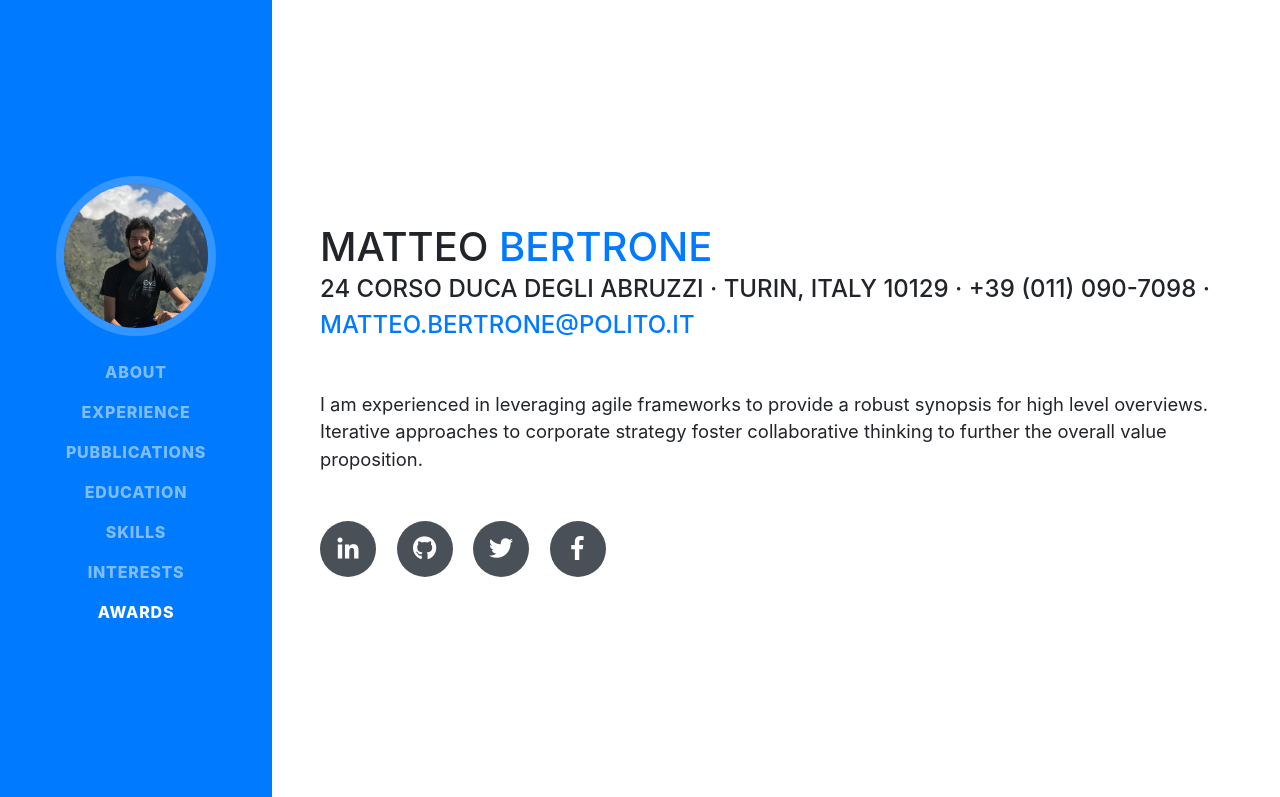
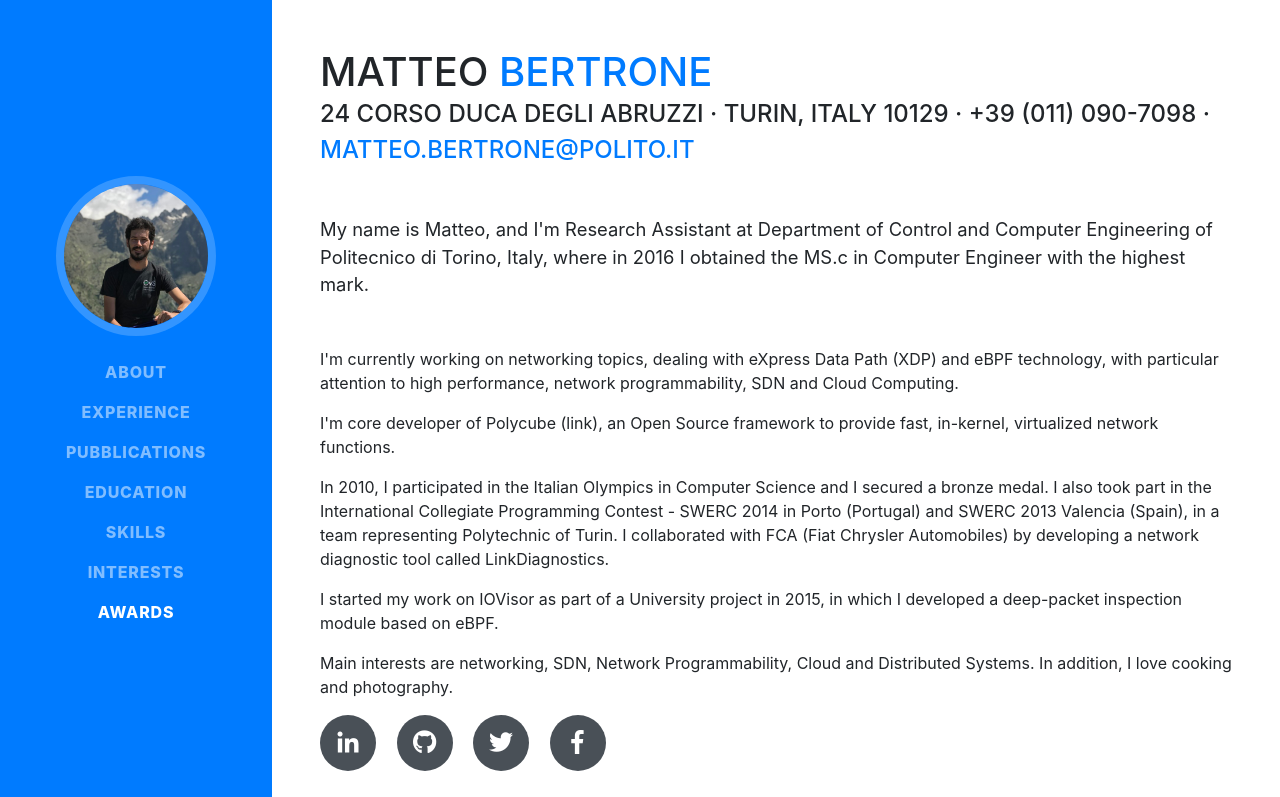
Before and after one commit to mbertrone/mbertrone.github.io, a website with bundled scripts: page index.html in a window 1280 px wide. Shown: the top 797 px of the page. Built offline with nearby package versions, Linux system fonts and the light colour scheme; a web font is replaced by a local one.

Commit message:
Update index.html

```diff
--- a/index.html
+++ b/index.html
@@ -72,7 +72,12 @@
           <div class="subheading mb-5">24 Corso Duca degli Abruzzi · Turin, ITALY 10129 · +39 (011) 090-7098 ·
             <a href="mailto:matteo.bertrone@polito.it">matteo.bertrone@polito.it</a>
           </div>
-          <p class="lead mb-5">I am experienced in leveraging agile frameworks to provide a robust synopsis for high level overviews. Iterative approaches to corporate strategy foster collaborative thinking to further the overall value proposition.</p>
+          <p class="lead mb-5">My name is Matteo, and I'm Research Assistant at Department of Control and Computer Engineering of Politecnico di Torino, Italy, where in 2016 I obtained the MS.c in Computer Engineer with the highest mark.</p>
+<p>I'm currently working on networking topics, dealing with eXpress Data Path (XDP) and eBPF technology, with particular attention to high performance, network programmability, SDN and Cloud Computing.</p>
+<p>I'm core developer of Polycube (link), an Open Source framework to provide fast, in-kernel, virtualized network functions.</p>
+<p>In 2010, I participated in the Italian Olympics in Computer Science and I secured a bronze medal. I also took part in the International Collegiate Programming Contest - SWERC 2014 in Porto (Portugal) and SWERC 2013 Valencia (Spain), in a team representing Polytechnic of Turin. I collaborated with FCA (Fiat Chrysler Automobiles) by developing a network diagnostic tool called LinkDiagnostics.</p>
+<p>I started my work on IOVisor as part of a University project in 2015, in which I developed a deep-packet inspection module based on eBPF.</p>
+<p>Main interests are networking, SDN, Network Programmability, Cloud and Distributed Systems. In addition, I love cooking and photography.</p>
           <div class="social-icons">
             <a href="#">
               <i class="fab fa-linkedin-in"></i>
```
